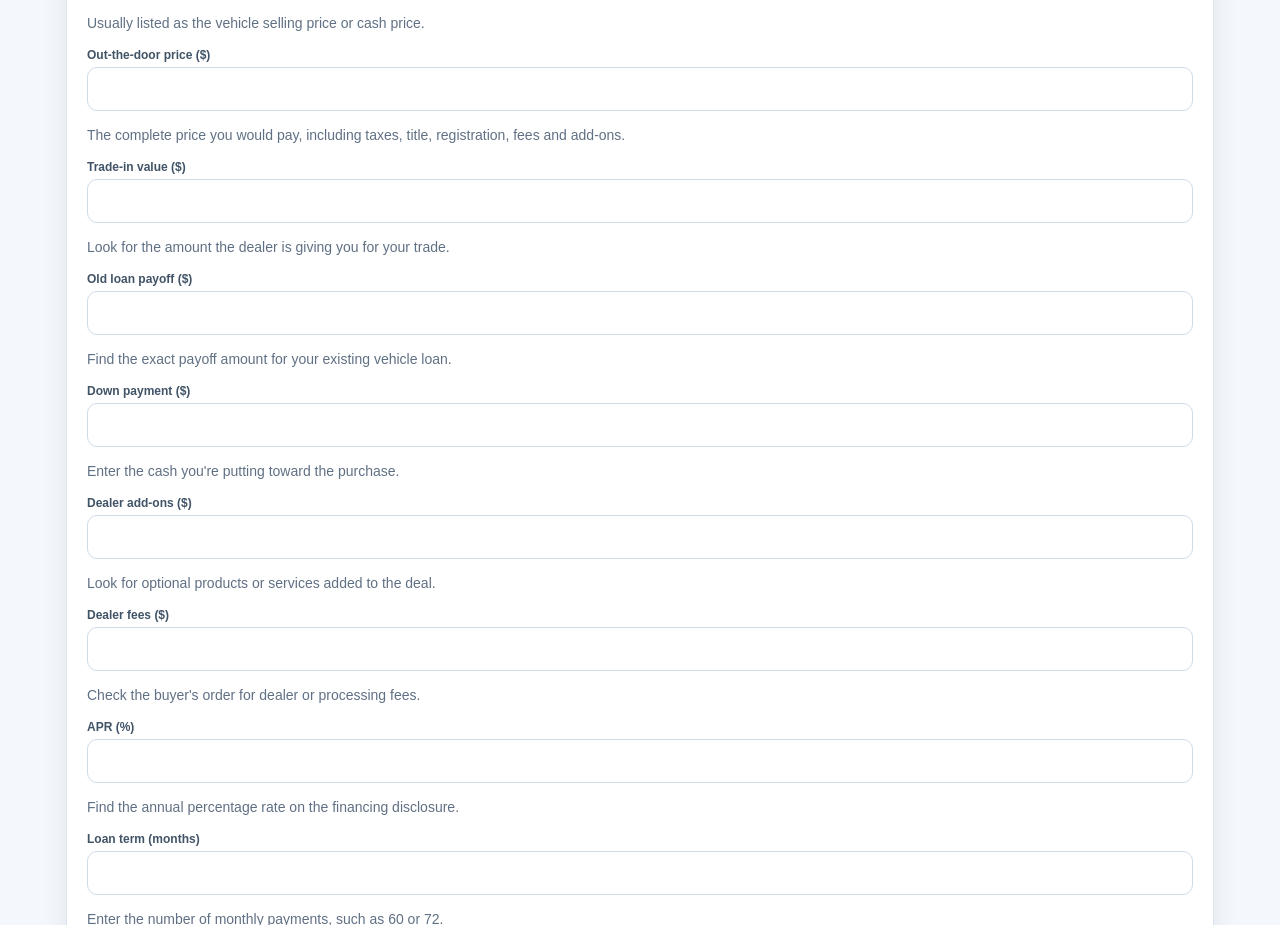
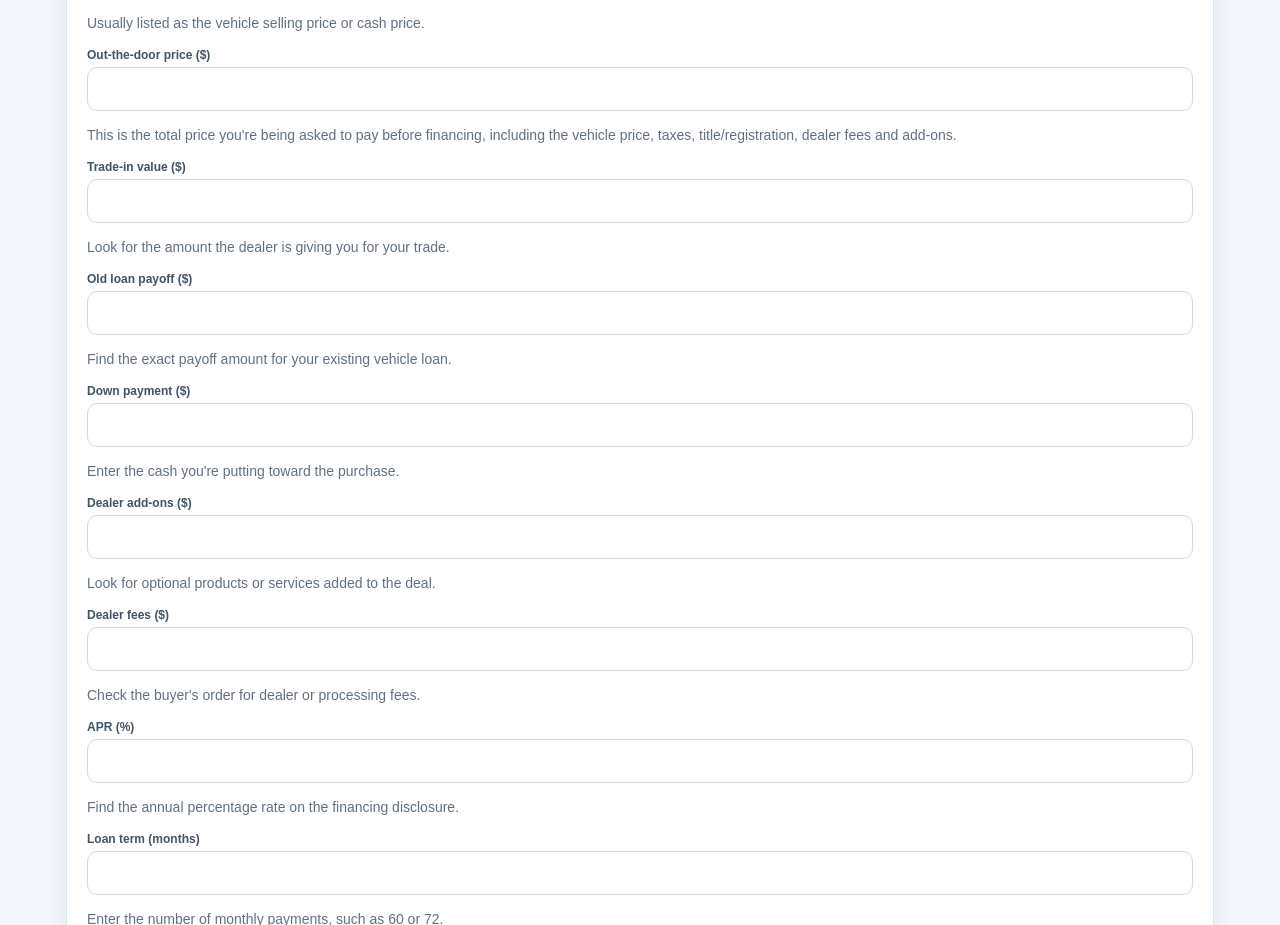
Before and after one commit to rmerrow1/dont-sign-this-yet, a Next.js app: page / in a window 1280 px wide. Shown: the part 4760-5685 px from the top of the page. Built offline with nearby package versions, Linux system fonts and the light colour scheme.

Commit message:
Clarify out-the-door price
Updated the description of the out-the-door price to provide more clarity on what it includes.

```diff
--- a/app/page.js
+++ b/app/page.js
@@ -708,7 +708,9 @@ function DealWorksheet({ onUseInCalculator }) {
 
 <div className="worksheetField">
   <Field label="Out-the-door price ($)" id="ws-otd" value={data.outTheDoor} onChange={update("outTheDoor")} />
-  <p className="muted">The complete price you would pay, including taxes, title, registration, fees and add-ons.</p>
+  <p className="muted">
+  This is the total price you're being asked to pay before financing, including the vehicle price, taxes, title/registration, dealer fees and add-ons.
+</p>
 </div>
 
 <div className="worksheetField">
```
